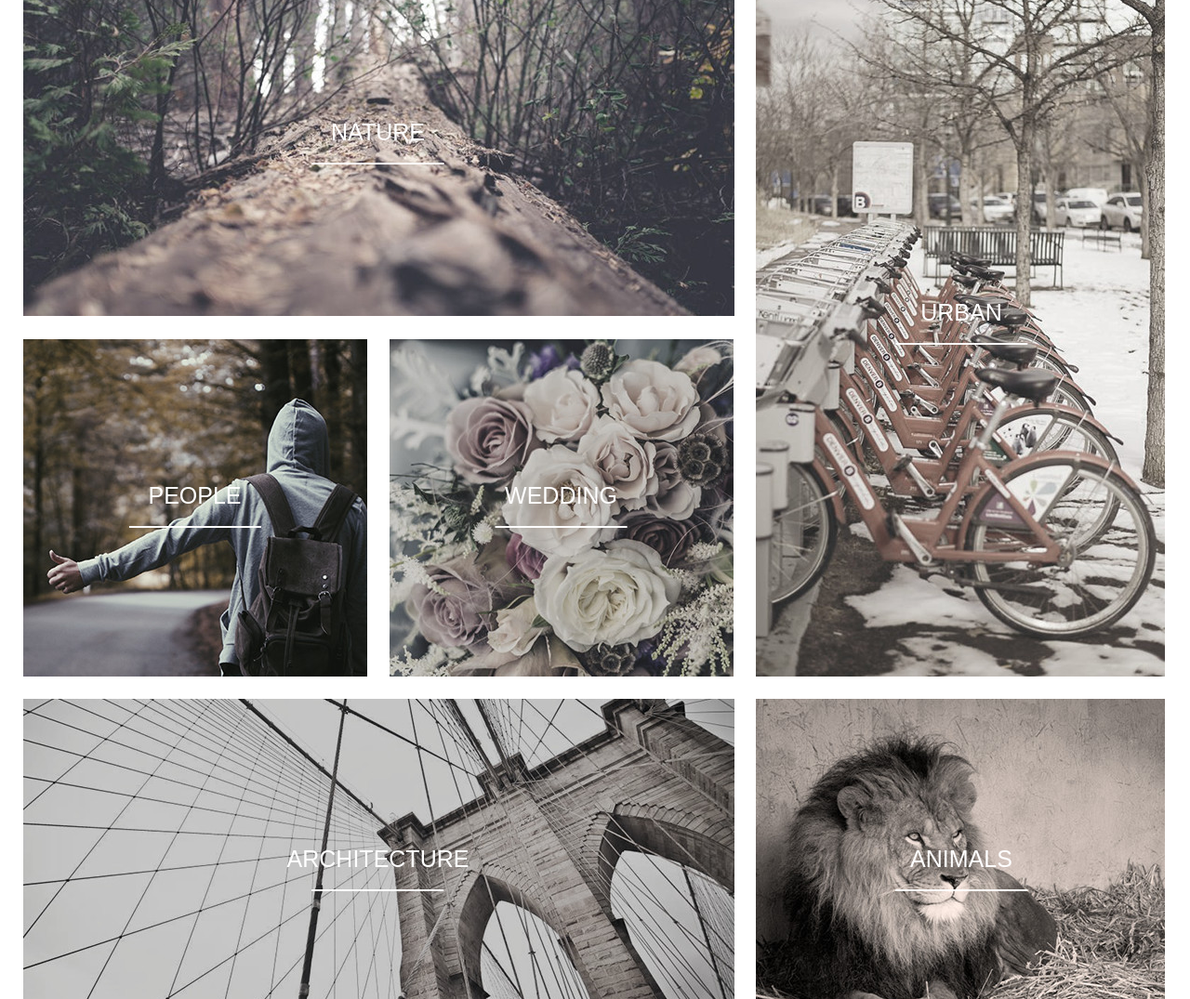
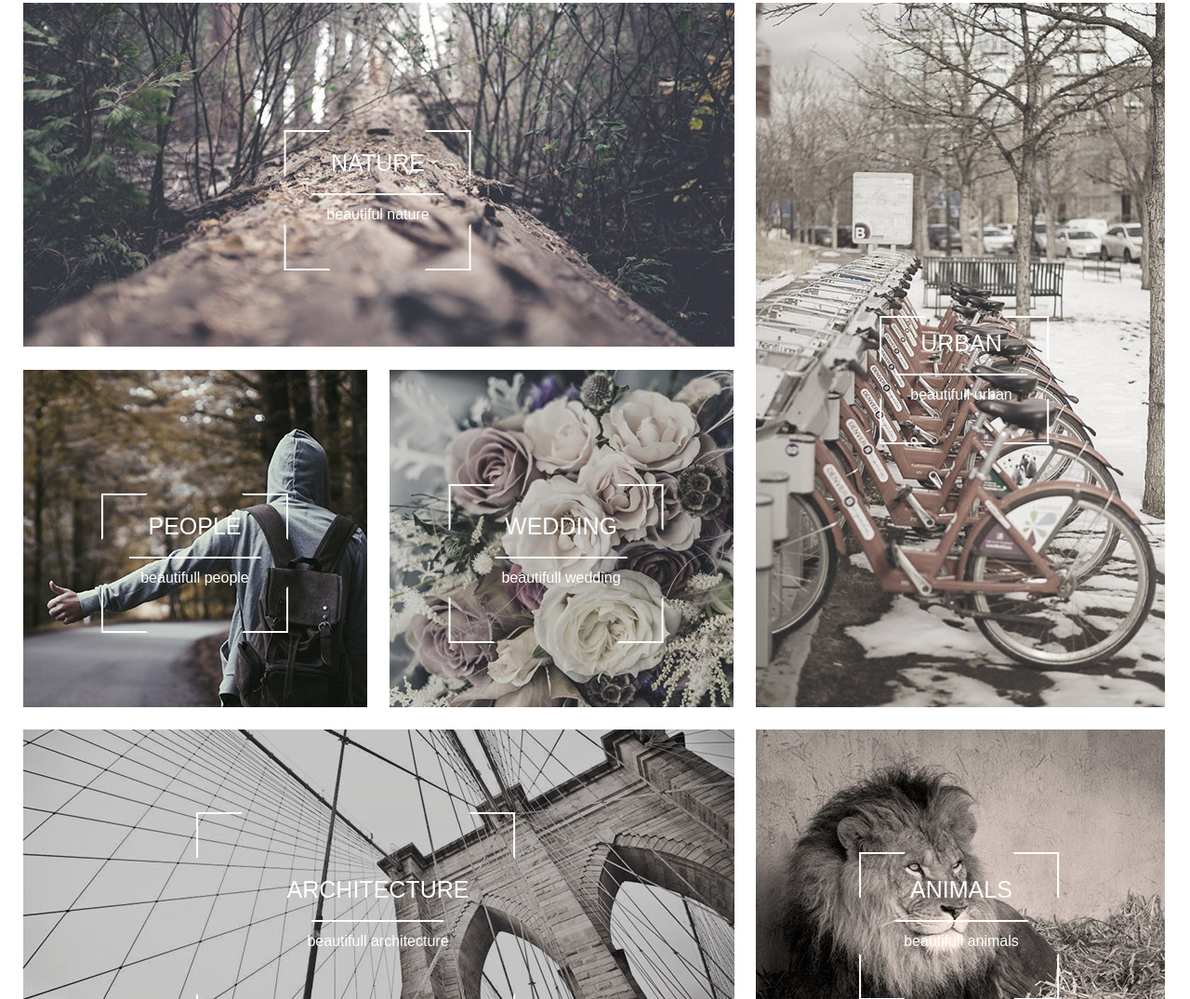
Before and after one commit to judytaa/simple-web, a website: page src/index.html in a window 1280 px wide. Shown: the part 1725-2800 px from the top of the page at 93% size. Drawn offline with Linux system fonts and the light colour scheme.

Commit message:
add corners

```diff
--- a/src/index.html
+++ b/src/index.html
@@ -26,6 +26,10 @@
         <li class="nav-item"><a class="nav-link" href="#">contact me</a></li>
         <li class="nav-item"><a class="nav-link" href="#">follow me</a></li>
     </ul>
+    <h1 class="logo-author">
+        <span class="author-name"> MariaAnna </span>
+        <span class="author-position"> photography </span>
+    </h1>
 </div>
 <section class="about">
     <h2 class="section-heading">a little bit about me</h2>
@@ -44,6 +48,7 @@
             <img class="img1" src="img/gallery-image1.jpg" alt="">
             <div class="gallery__work--about">
                 <h3 class="image-header">nature</h3>
+                <p>beautiful nature</p>
                 <span class="corner-top-left"></span>
                 <span class="corner-top-right"></span>
                 <span class="corner-bottom-left"></span>
@@ -54,6 +59,7 @@
             <img class="img2" src="img/gallery-image2.jpg" alt="">
             <div class="gallery__work--about">
                 <h3 class="image-header">urban</h3>
+                <p>beautifull urban</p>
                 <span class="corner-top-left"></span>
                 <span class="corner-top-right"></span>
                 <span class="corner-bottom-left"></span>
@@ -64,6 +70,7 @@
             <img class="img3" src="img/gallery-image3.jpg" alt="">
             <div class="gallery__work--about">
                 <h3 class="image-header">people</h3>
+                <p>beautifull people</p>
                 <span class="corner-top-left"></span>
                 <span class="corner-top-right"></span>
                 <span class="corner-bottom-left"></span>
@@ -74,6 +81,7 @@
             <img class="img4" src="img/gallery-image4.jpg" alt="">
             <div class="gallery__work--about">
                 <h3 class="image-header">wedding</h3>
+                <p>beautifull wedding</p>
                 <span class="corner-top-left"></span>
                 <span class="corner-top-right"></span>
                 <span class="corner-bottom-left"></span>
@@ -84,6 +92,7 @@
             <img class="img5" src="img/gallery-image5.jpg" alt="">
             <div class="gallery__work--about">
                 <h3 class="image-header">architecture</h3>
+                <p>beautifull architecture</p>
                 <span class="corner-top-left"></span>
                 <span class="corner-top-right"></span>
                 <span class="corner-bottom-left"></span>
@@ -94,6 +103,7 @@
             <img class="img6" src="img/gallery-image6.jpg" alt="">
             <div class="gallery__work--about">
                 <h3 class="image-header">animals</h3>
+                <p>beautifull animals</p>
                 <span class="corner-top-left"></span>
                 <span class="corner-top-right"></span>
                 <span class="corner-bottom-left"></span>
--- a/src/sass/layout/gallery.sass
+++ b/src/sass/layout/gallery.sass
@@ -66,7 +66,6 @@
     font-family: 'Roboto Condensed:300', sans-serif
     font-size: 25px
 
-
   h3:after
     content: ""
     background-color: white
@@ -76,3 +75,65 @@
     bottom: -20px
     left: 50%
     transform: translateX(-50%)
+
+  p
+    color: white
+    font-family: 'Roboto Condensed:300', sans-serif
+    position: absolute
+    bottom: -50px
+    transform: translateX(-50%)
+    left: 50%
+    width: 200px
+    text-align: center
+
+  .corner-top-left
+    position: absolute
+    width: 50px
+    height: 50px
+    border-width: 2px
+    background-color: transparent
+    border-style: solid
+    border-left-color: white
+    border-top-color: white
+    border-right-color: transparent
+    border-bottom-color: transparent
+    margin: -50%
+
+  .corner-top-right
+    position: absolute
+    width: 50px
+    height: 50px
+    border-width: 2px
+    border-style: solid
+    border-top-color: white
+    border-right-color: white
+    border-bottom-color: transparent
+    border-left-color: transparent
+    margin: -50%
+    left: 150%
+
+  .corner-bottom-right
+    position: absolute
+    width: 50px
+    height: 50px
+    border-width: 2px
+    border-style: solid
+    border-top-color: transparent
+    border-right-color: white
+    border-bottom-color: white
+    border-left-color: transparent
+    margin: 50%
+    left: 50%
+
+  .corner-bottom-left
+    position: absolute
+    width: 50px
+    height: 50px
+    border-width: 2px
+    border-style: solid
+    border-top-color: transparent
+    border-right-color: transparent
+    border-bottom-color: white
+    border-left-color: white
+    margin: 50%
+    left: -100%
--- a/src/sass/layout/nav.sass
+++ b/src/sass/layout/nav.sass
@@ -1,5 +1,18 @@
 .nav
   margin: 0 25px
+
+  h1
+    display: flex
+    flex-direction: column
+    justify-content: flex-start
+    align-items: center
+
+  .author-name
+    font-family: 'Dancing Script', cursive
+
+  .author-position
+    font-family: 'Dancing Script', cursive
+    font-size: 12px
 
   &-wrapper
     list-style-type: none
```
Also changed, not shown: dist/css/main.css, dist/index.html, src/css/main.css.
